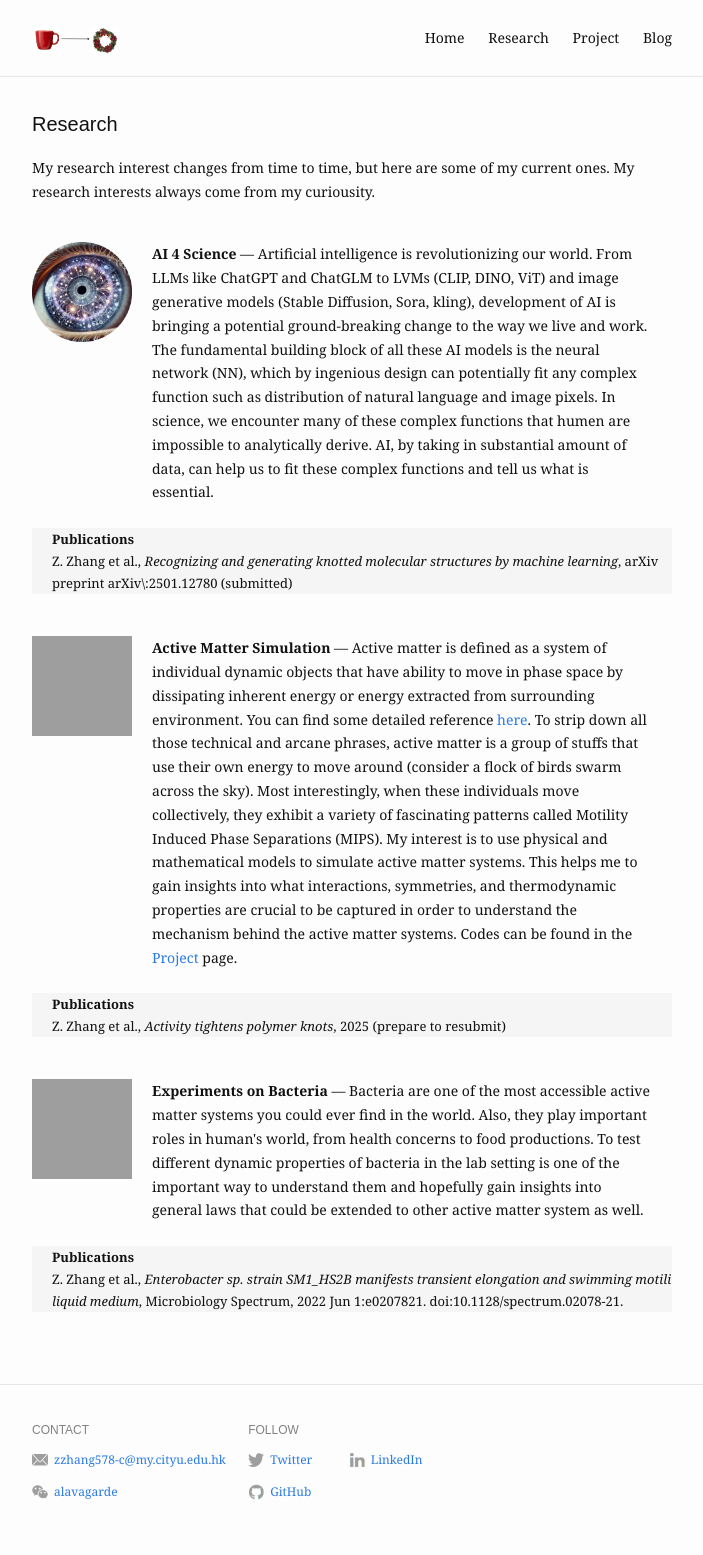
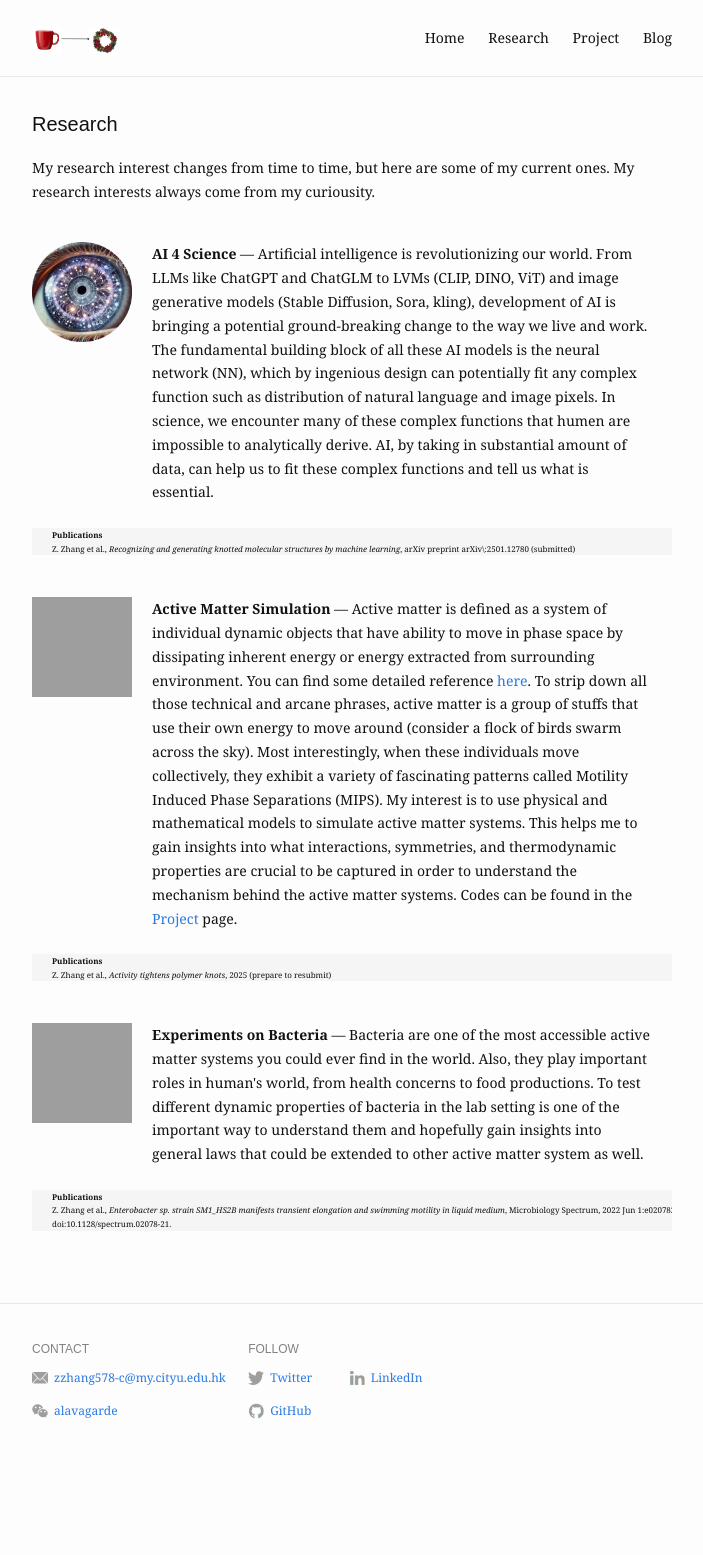
Before and after one commit to kizzhang/kizzhang.github.io, a Jekyll site: the page built from research.md, in a window 1280 px wide. Shown: the whole page, without its empty margins (288-991 px from the left). Built offline with Jekyll 4.4.1, drawn with Linux system fonts in a browser that asks for light colours; after the commit the page ends 1474 px from its top, so only the background shows below that.

Commit message:
Update _research.scss

```diff
--- a/_sass/_research.scss
+++ b/_sass/_research.scss
@@ -19,7 +19,7 @@
 
 .research-pub{
   float: left;
-  font-size: 13px;
+  font-size: 8px;
   padding-right: 20px;
   padding-left: 20px;
   width: 650px;
```
